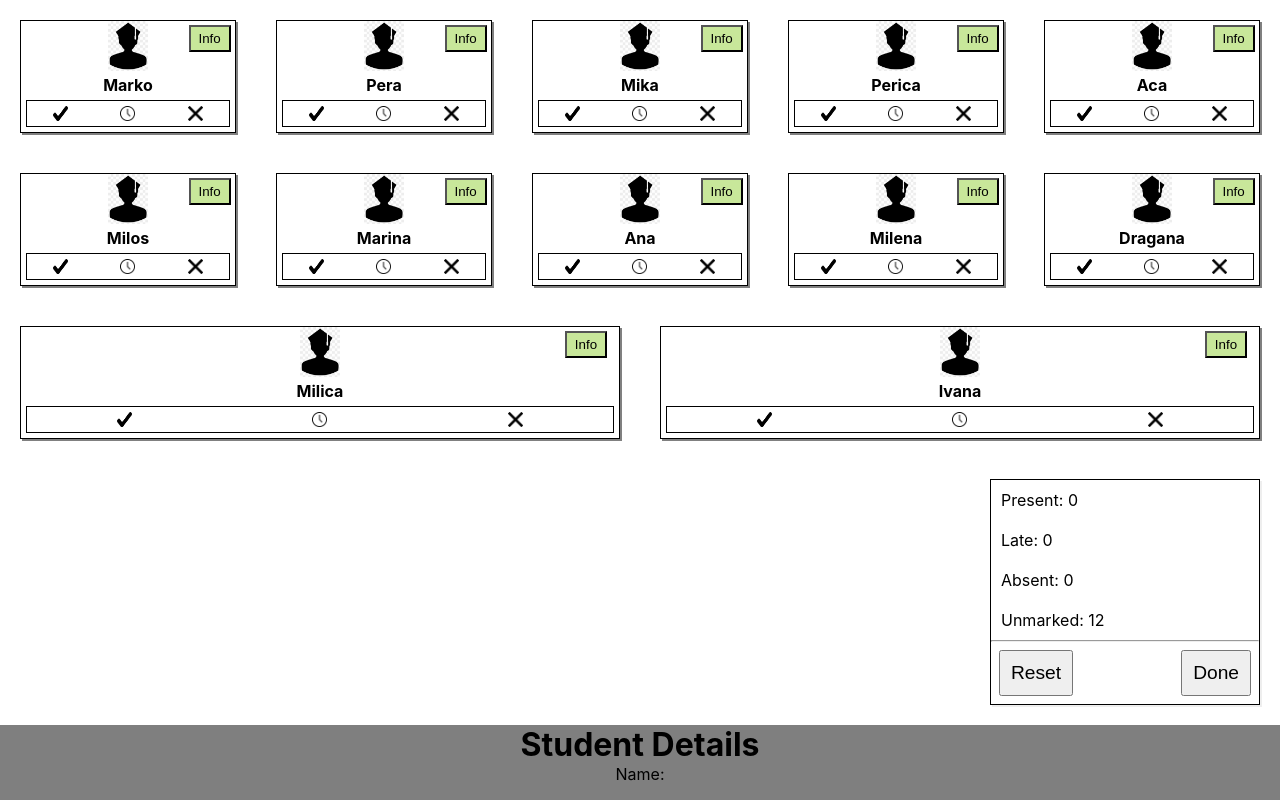
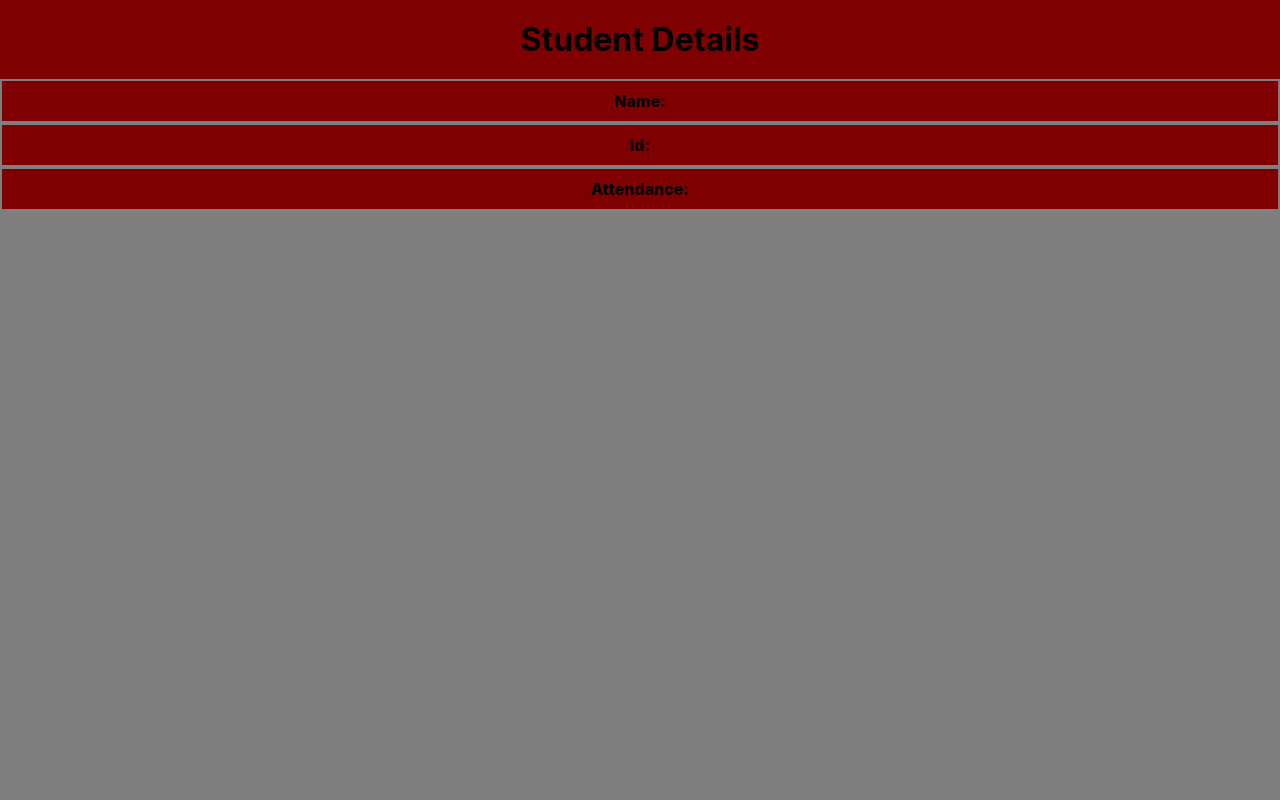
Before and after one commit to Vukosavljev/Classroom, a React (Create React App) app: page /student-info in a window 1280 px wide. Built offline with nearby package versions, Linux system fonts and the light colour scheme.

Commit message:
making Info component

```diff
--- a/src/components/Info/Info.js
+++ b/src/components/Info/Info.js
@@ -1,14 +1,29 @@
 import React from 'react';
-import './Info.scss'
 
-export default function Info({ name }) {
+import './Info.scss';
+
+export default function Info(props) {
+
+  const {showInfoIdStudent, students } = props.stateInfo;
+  if (showInfoIdStudent) {
+    var studentInfo = students.filter( student => student.id === showInfoIdStudent);
+    var {name, id, attendance} = studentInfo[0];
+  }
+
+  console.log(props)
   return (
-    <div>
+    <div className="Student-info">
         <h1>Student Details</h1>
         <ul>
             <li>Name: {name}</li>
+            <li>Id: {id}</li>
+            <li>Attendance: {attendance}</li>
         </ul>
-      <p></p>
+      {/* <NavLink to="/" exact >
+      Back
+      </NavLink> */}
+
+
 
     </div>
   )
--- a/src/components/Info/Info.scss
+++ b/src/components/Info/Info.scss
@@ -0,0 +1,12 @@
+.Student-info {
+    background-color: red;
+    h1 {
+        padding: 20px;
+    }
+    li {
+        padding: 10px;
+        text-transform: capitalize;
+        border: 2px solid #fff;
+        font-weight: 800;
+    }
+}
--- a/src/components/Modal/Modal.js
+++ b/src/components/Modal/Modal.js
@@ -11,7 +11,7 @@ export default function Modal({ students, done, removeModal, keyPress }) {
         onClick={ proxy => proxy.stopPropagation()}
         onKeyDown={keyPress}  tabIndex="0" autoFocus={true} >
         <h2>Attending list</h2>
-        <i className="fa 5x fa-times" onClick={removeModal} ></i>
+        <i className="fa fa-times" onClick={removeModal} ></i>
         <ul>
             <li>Present: {showStudents(students, 'present')} </li>
             <li>Late: {showStudents(students, 'late')} </li>
--- a/src/components/Student/Student.js
+++ b/src/components/Student/Student.js
@@ -1,4 +1,5 @@
 import React from 'react'
+import { Link } from 'react-router-dom'
 // import 'font-awesome/css/font-awesome.min.css';
 import image from '../../assets/images/student.png'
 import present from '../../assets/images/present.png'
@@ -13,7 +14,10 @@ export default function student({ addAttendance, name, attendance, showInfo }) {
     <div className="studentWrapper" >
       <div>
           <img src={image} alt="student" className="Student-img"/>
-          <button onClick={showInfo} className="Info-btn" >Info</button>
+          <button onClick={showInfo} className="Info-btn" >
+            <Link to="/student-info">Info</Link>
+          </button>
+
       </div>
       <h4>{name}</h4>
       <h4>
--- a/src/containers/ClassroomContainer.js
+++ b/src/containers/ClassroomContainer.js
@@ -1,5 +1,5 @@
 import React, { Component } from 'react';
-// import ReactDOM from 'react-dom';
+import { Route } from 'react-router-dom'
 import Student from '../components/Student/Student';
 import Summary from '../components/Summary/Summary';
 import Modal from '../components/Modal/Modal';
@@ -23,7 +23,7 @@ export default class ClassromContainer extends Component {
             late: 0,
             absent: 0,
             done: false,
-            showInfo: false,
+            showInfoIdStudent: null,
         }
     }
 
@@ -62,11 +62,11 @@ export default class ClassromContainer extends Component {
         if (e.keyCode === 27) {
             console.log(123)
         }
-        this.removeModal()
+        this.removeModal();
     }
 
     showInfoHandler = (id) => {
-        console.log(id)
+        this.setState({ showInfoIdStudent: id });
     }
 
   render() {
@@ -82,6 +82,8 @@ export default class ClassromContainer extends Component {
 
     return (
         <>
+            <Route path="/" exact render={() => (
+                <>
                     <div className="ClassroomContainer" >
                         {students}
                     </div>
@@ -93,6 +95,8 @@ export default class ClassromContainer extends Component {
                         doneClicked={this.doneClickHandler}
                         />
                     </div>
+                </>
+            )} />
 
             <Modal
             students={this.state.students}
@@ -100,7 +104,9 @@ export default class ClassromContainer extends Component {
             removeModal={this.removeModal}
             keyPress={this.onEscapePress} />
 
-            <Info  students={this.state.students} />
+            <Route path="/student-info"
+            render={() => <Info stateInfo={this.state} /> }/>
+
         </>
     )
   }
```
Lines whose indentation alone changed are shown as unchanged.
